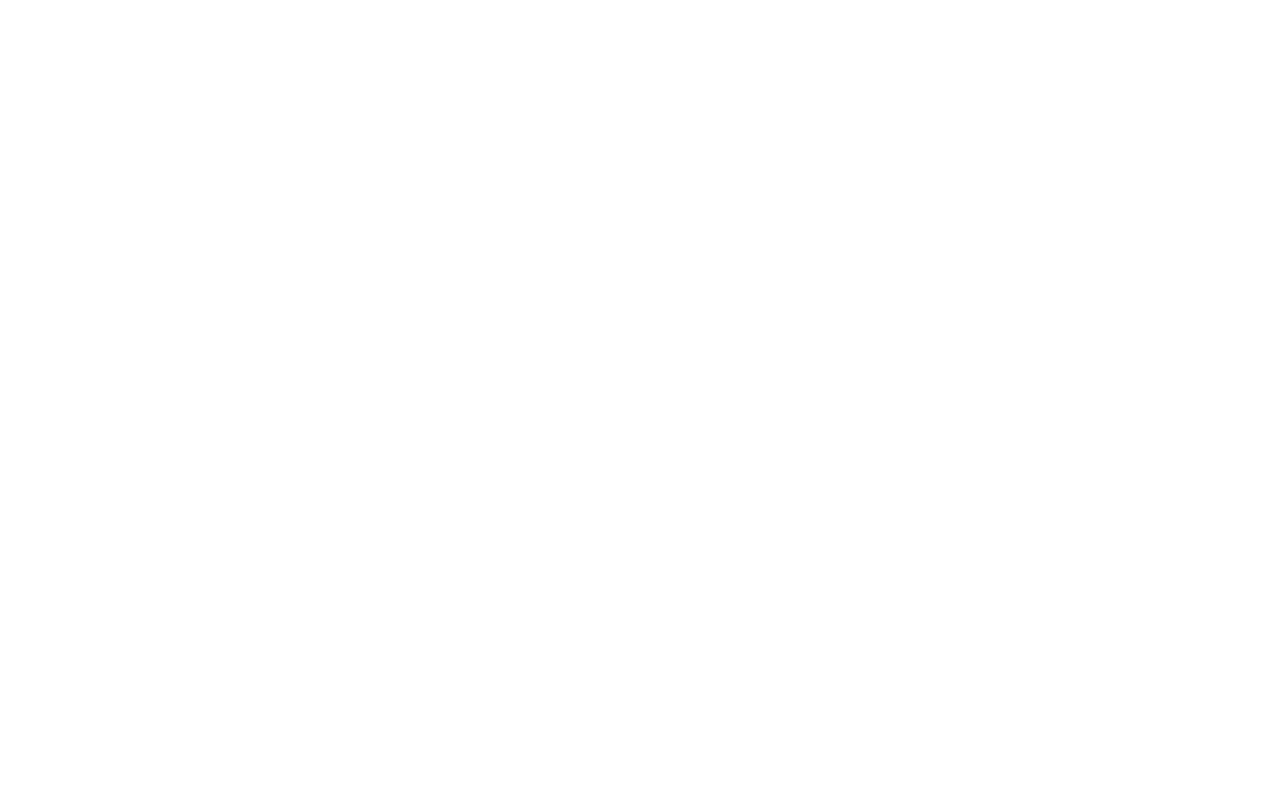
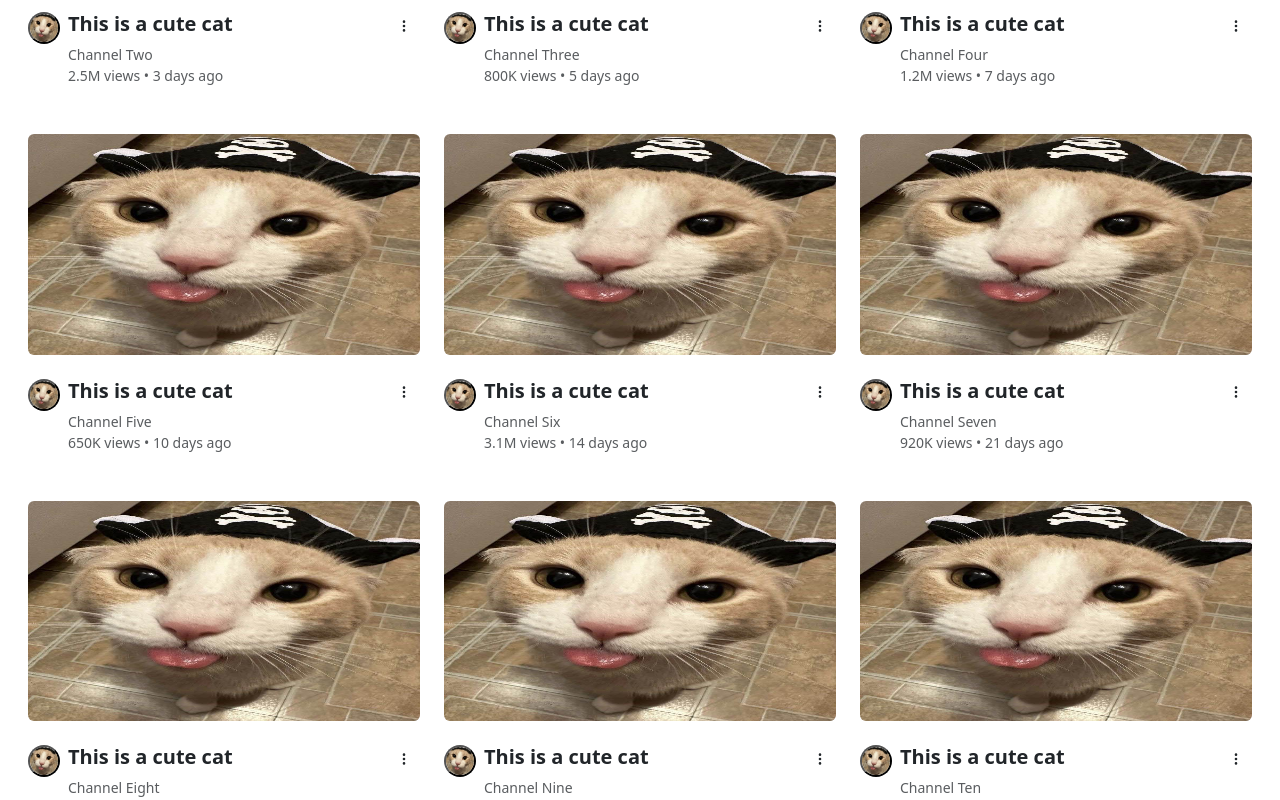
Before and after one commit to thanhmp2803/youtube-clone, a React (Vite) app: page / in a window 1280 px wide. Shown: the part 1100-1900 px from the top of the page. Before the commit the page ends 884 px from the top, so only its background shows below. Built offline with nearby package versions, Linux system fonts and the light colour scheme.

Commit message:
feat: add infinite scroll for video list

```diff
--- a/src/components/VideoList.tsx
+++ b/src/components/VideoList.tsx
@@ -1,4 +1,4 @@
-import React from 'react'
+import React, { useState, useEffect, useRef, useCallback } from 'react'
 import { VideoCard } from './VideoCard'
 import { generateVideoData } from '@mocks'
 import { useTranslation } from 'react-i18next'
@@ -6,16 +6,49 @@
 export const VideoList: React.FC = () => {
   const { t } = useTranslation()
   const videos = generateVideoData(t)
+  const [visibleVideos, setVideo] = useState(videos.slice(0, 6))
+  const [page, setPage] = useState(1)
+  const loaderRef = useRef<HTMLDivElement | null>(null)
+
+  const loadMore = useCallback(() => {
+    const nextVideos = videos.slice(page * 6, (page + 1) * 6)
+    if (nextVideos.length > 0) {
+      setVideo((prev) => [...prev, ...nextVideos])
+      setPage((prev) => prev + 1)
+    }
+  }, [videos, page])
+
+  useEffect(() => {
+    const observer = new IntersectionObserver(
+      (entries) => {
+        if (entries[0].isIntersecting) {
+          loadMore()
+        }
+      },
+      { threshold: 1 },
+    )
+
+    if (loaderRef.current) observer.observe(loaderRef.current)
+    return () => observer.disconnect()
+  }, [loadMore])
 
   return (
     <div className="container-fluid">
       <div className="row">
-        {videos.map((video) => (
+        {visibleVideos.map((video) => (
           <div key={video.id} className="col-12 col-md-6 col-lg-4 mb-3">
             <VideoCard video={video} />
           </div>
         ))}
       </div>
+
+      <div ref={loaderRef} className="text-center py-3 bg-white">
+        {visibleVideos.length < videos.length ? (
+          <span>{t('header.loading')}</span>
+        ) : (
+          <span>{t('header.end')}</span>
+        )}
+      </div>
     </div>
   )
 }
--- a/src/locales/en/translation.ts
+++ b/src/locales/en/translation.ts
@@ -32,6 +32,8 @@
     create: 'Create',
     login: 'Login',
     logout: 'Logout',
+    loading: 'Loading...',
+    end: 'No more videos to load',
   },
   login: {
     login: 'Login',
--- a/src/locales/vi/translation.ts
+++ b/src/locales/vi/translation.ts
@@ -32,6 +32,8 @@
     create: 'Tạo',
     login: 'Đăng nhập',
     logout: 'Đăng xuất',
+    loading: 'Đang tải...',
+    end: 'Không còn video nào để tải',
   },
   login: {
     login: 'Đăng nhập',
--- a/src/mocks/videos.tsx
+++ b/src/mocks/videos.tsx
@@ -55,5 +55,167 @@
     views: '1M',
     time: t('video_card.time.days', { count: 1 }),
   },
+  {
+    id: '7',
+    title: t('video_card.video.title'),
+    thumbnail: '/images/conmeo.jpg',
+    avatar: '/images/conmeo.jpg',
+    channel: 'Channel Two',
+    views: '2.5M',
+    time: t('video_card.time.days', { count: 3 }),
+  },
+  {
+    id: '8',
+    title: t('video_card.video.title'),
+    thumbnail: '/images/conmeo.jpg',
+    avatar: '/images/conmeo.jpg',
+    channel: 'Channel Three',
+    views: '800K',
+    time: t('video_card.time.days', { count: 5 }),
+  },
+  {
+    id: '9',
+    title: t('video_card.video.title'),
+    thumbnail: '/images/conmeo.jpg',
+    avatar: '/images/conmeo.jpg',
+    channel: 'Channel Four',
+    views: '1.2M',
+    time: t('video_card.time.days', { count: 7 }),
+  },
+  {
+    id: '10',
+    title: t('video_card.video.title'),
+    thumbnail: '/images/conmeo.jpg',
+    avatar: '/images/conmeo.jpg',
+    channel: 'Channel Five',
+    views: '650K',
+    time: t('video_card.time.days', { count: 10 }),
+  },
+  {
+    id: '11',
+    title: t('video_card.video.title'),
+    thumbnail: '/images/conmeo.jpg',
+    avatar: '/images/conmeo.jpg',
+    channel: 'Channel Six',
+    views: '3.1M',
+    time: t('video_card.time.days', { count: 14 }),
+  },
+  {
+    id: '12',
+    title: t('video_card.video.title'),
+    thumbnail: '/images/conmeo.jpg',
+    avatar: '/images/conmeo.jpg',
+    channel: 'Channel Seven',
+    views: '920K',
+    time: t('video_card.time.days', { count: 21 }),
+  },
+  {
+    id: '13',
+    title: t('video_card.video.title'),
+    thumbnail: '/images/conmeo.jpg',
+    avatar: '/images/conmeo.jpg',
+    channel: 'Channel Eight',
+    views: '1.8M',
+    time: t('video_card.time.days', { count: 30 }),
+  },
+  {
+    id: '14',
+    title: t('video_card.video.title'),
+    thumbnail: '/images/conmeo.jpg',
+    avatar: '/images/conmeo.jpg',
+    channel: 'Channel Nine',
+    views: '4.2M',
+    time: t('video_card.time.days', { count: 45 }),
+  },
+  {
+    id: '15',
+    title: t('video_card.video.title'),
+    thumbnail: '/images/conmeo.jpg',
+    avatar: '/images/conmeo.jpg',
+    channel: 'Channel Ten',
+    views: '750K',
+    time: t('video_card.time.days', { count: 60 }),
+  },
+  {
+    id: '16',
+    title: t('video_card.video.title'),
+    thumbnail: '/images/conmeo.jpg',
+    avatar: '/images/conmeo.jpg',
+    channel: 'Channel Eleven',
+    views: '2.9M',
+    time: t('video_card.time.days', { count: 90 }),
+  },
+  {
+    id: '17',
+    title: t('video_card.video.title'),
+    thumbnail: '/images/conmeo.jpg',
+    avatar: '/images/conmeo.jpg',
+    channel: 'Channel Twelve',
+    views: '1.5M',
+    time: t('video_card.time.days', { count: 120 }),
+  },
+  {
+    id: '18',
+    title: t('video_card.video.title'),
+    thumbnail: '/images/conmeo.jpg',
+    avatar: '/images/conmeo.jpg',
+    channel: 'Channel Thirteen',
+    views: '3.7M',
+    time: t('video_card.time.days', { count: 150 }),
+  },
+  {
+    id: '19',
+    title: t('video_card.video.title'),
+    thumbnail: '/images/conmeo.jpg',
+    avatar: '/images/conmeo.jpg',
+    channel: 'Channel Fourteen',
+    views: '890K',
+    time: t('video_card.time.days', { count: 180 }),
+  },
+  {
+    id: '20',
+    title: t('video_card.video.title'),
+    thumbnail: '/images/conmeo.jpg',
+    avatar: '/images/conmeo.jpg',
+    channel: 'Channel Fifteen',
+    views: '5.1M',
+    time: t('video_card.time.days', { count: 200 }),
+  },
+  {
+    id: '21',
+    title: t('video_card.video.title'),
+    thumbnail: '/images/conmeo.jpg',
+    avatar: '/images/conmeo.jpg',
+    channel: 'Channel Sixteen',
+    views: '1.3M',
+    time: t('video_card.time.days', { count: 250 }),
+  },
+  {
+    id: '22',
+    title: t('video_card.video.title'),
+    thumbnail: '/images/conmeo.jpg',
+    avatar: '/images/conmeo.jpg',
+    channel: 'Channel Seventeen',
+    views: '2.2M',
+    time: t('video_card.time.days', { count: 300 }),
+  },
+  {
+    id: '23',
+    title: t('video_card.video.title'),
+    thumbnail: '/images/conmeo.jpg',
+    avatar: '/images/conmeo.jpg',
+    channel: 'Channel Eighteen',
+    views: '680K',
+    time: t('video_card.time.days', { count: 365 }),
+  },
+  {
+    id: '24',
+    title: t('video_card.video.title'),
+    thumbnail: '/images/conmeo.jpg',
+    avatar: '/images/conmeo.jpg',
+    channel: 'Channel Nineteen',
+    views: '4.8M',
+    time: t('video_card.time.days', { count: 400 }),
+  },
 ]
 export { generateVideoData }
```
